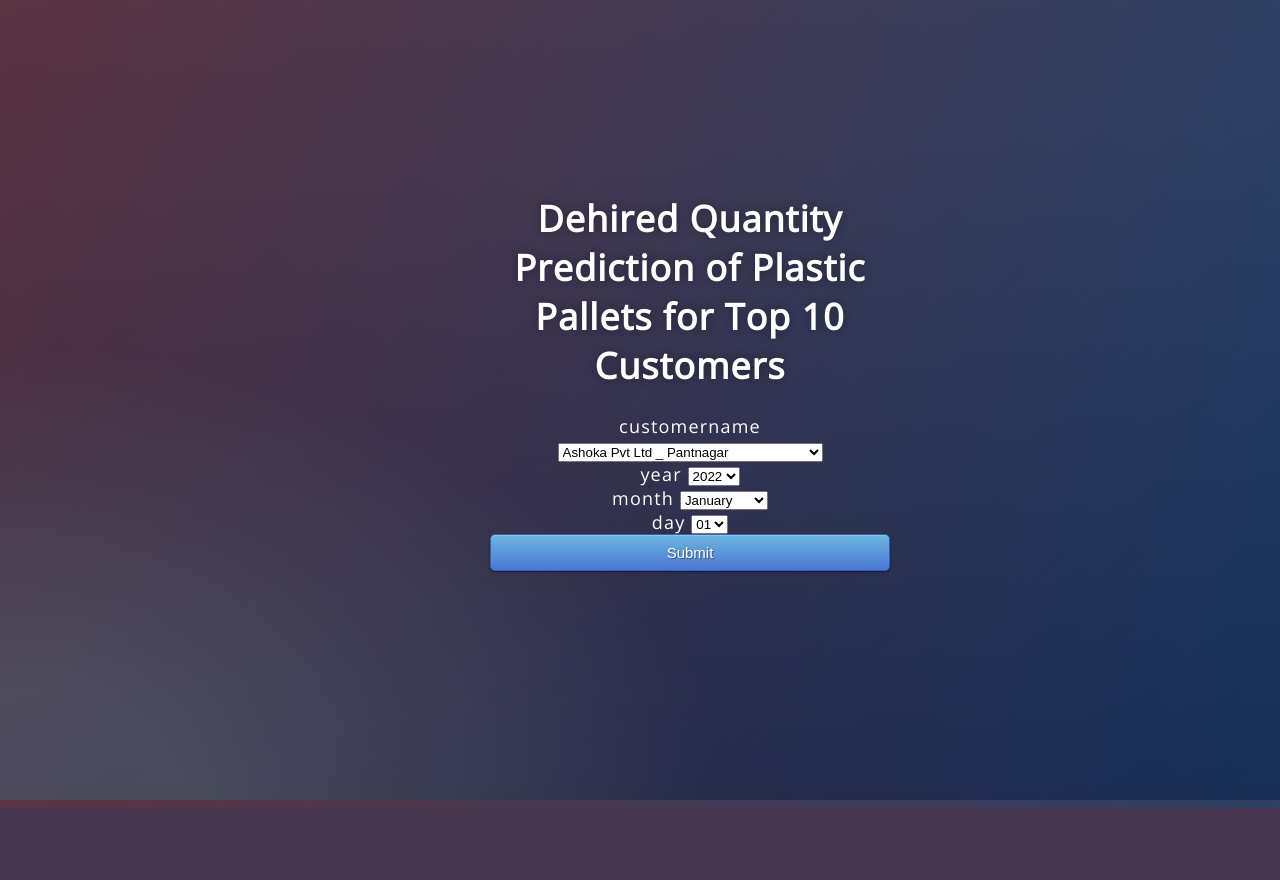
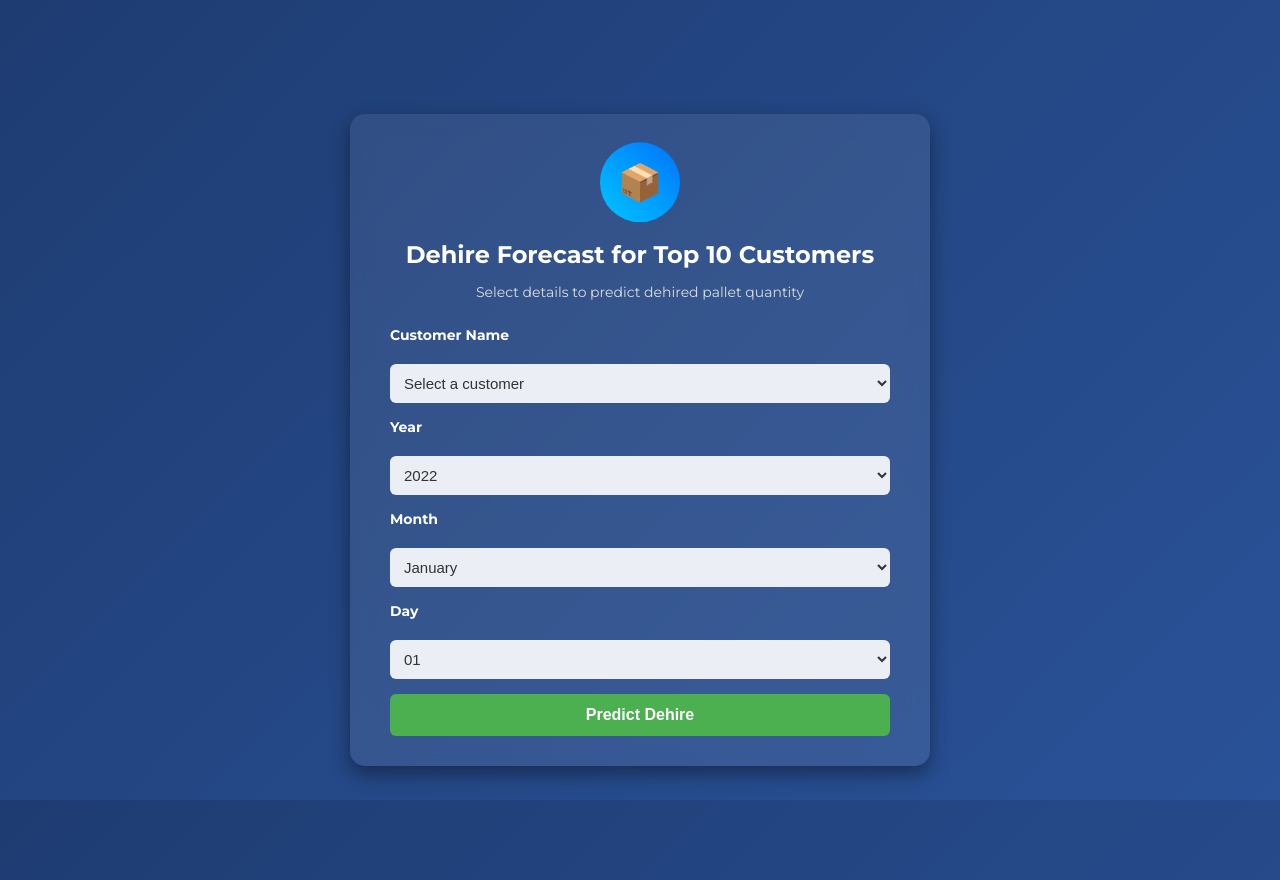
Before and after one commit to herbertmoses/ML-Project-Pallets-Forecasting, a Flask app: page / in a window 1280 px wide. Before the commit the page ends 808 px from the top, so only its background shows below. Run offline with Flask 3, Linux system fonts and the light colour scheme; parts of the project's set-up code (start-up, migrations or seed data) failed here and were passed over.

Commit message:
updated application better enhancement

```diff
--- a/plastic_dehired_forecast/app.py
+++ b/plastic_dehired_forecast/app.py
@@ -1,31 +1,31 @@
-# -*- coding: utf-8 -*-
-"""
-Created on Sat Feb  4 13:56:27 2023
-
-@author: God
-"""
-
+from flask import Flask, request, render_template
 import numpy as np
-from flask import Flask, request, render_template
+import sqlite3
 import pickle
 
 app = Flask(__name__)
-model = pickle.load(open('model1.pkl', 'rb'))
+
+# Load model from SQLite
+def load_model_from_db():
+    conn = sqlite3.connect('dehired_forecast.db')
+    cursor = conn.cursor()
+    cursor.execute('SELECT model FROM model_store LIMIT 1')
+    model_blob = cursor.fetchone()[0]
+    conn.close()
+    return pickle.loads(model_blob)
+
+model = load_model_from_db()
 
 @app.route('/')
 def home():
     return render_template('index.html')
 
-@app.route('/predict',methods=['POST'])
+@app.route('/predict', methods=['POST'])
 def predict():
-    '''
-    For rendering results on HTML GUI
-    '''
     float_features = [float(x) for x in request.form.values()]
     final_features = [np.array(float_features)]
     prediction = model.predict(final_features)
-
-    return render_template('index.html', prediction_text='Forecasted Quantity is {}'.format(prediction))
+    return render_template('index.html', prediction_text='Forecasted Quantity is {:.2f}'.format(prediction[0]))
 
 if __name__ == "__main__":
     app.run(debug=True, use_reloader=False)
--- /dev/null
+++ b/plastic_dehired_forecast/requirements.txt
@@ -0,0 +1,5 @@
+Flask
+numpy
+pandas
+scikit-learn
+openpyxl
--- a/plastic_dehired_forecast/static/css/style.css
+++ b/plastic_dehired_forecast/static/css/style.css
@@ -1,63 +1,145 @@
-@import url(https://fonts.googleapis.com/css?family=Open+Sans);
-.btn { display: inline-block; *display: inline; *zoom: 1; padding: 4px 10px 4px; margin-bottom: 0; font-size: 13px; line-height: 18px; color: #333333; text-align: center;text-shadow: 0 1px 1px rgba(255, 255, 255, 0.75); vertical-align: middle; background-color: #f5f5f5; background-image: -moz-linear-gradient(top, #ffffff, #e6e6e6); background-image: -ms-linear-gradient(top, #ffffff, #e6e6e6); background-image: -webkit-gradient(linear, 0 0, 0 100%, from(#ffffff), to(#e6e6e6)); background-image: -webkit-linear-gradient(top, #ffffff, #e6e6e6); background-image: -o-linear-gradient(top, #ffffff, #e6e6e6); background-image: linear-gradient(top, #ffffff, #e6e6e6); background-repeat: repeat-x; filter: progid:dximagetransform.microsoft.gradient(startColorstr=#ffffff, endColorstr=#e6e6e6, GradientType=0); border-color: #e6e6e6 #e6e6e6 #e6e6e6; border-color: rgba(0, 0, 0, 0.1) rgba(0, 0, 0, 0.1) rgba(0, 0, 0, 0.25); border: 1px solid #e6e6e6; -webkit-border-radius: 4px; -moz-border-radius: 4px; border-radius: 4px; -webkit-box-shadow: inset 0 1px 0 rgba(255, 255, 255, 0.2), 0 1px 2px rgba(0, 0, 0, 0.05); -moz-box-shadow: inset 0 1px 0 rgba(255, 255, 255, 0.2), 0 1px 2px rgba(0, 0, 0, 0.05); box-shadow: inset 0 1px 0 rgba(255, 255, 255, 0.2), 0 1px 2px rgba(0, 0, 0, 0.05); cursor: pointer; *margin-left: .3em; }
-.btn:hover, .btn:active, .btn.active, .btn.disabled, .btn[disabled] { background-color: #e6e6e6; }
-.btn-large { padding: 9px 14px; font-size: 15px; line-height: normal; -webkit-border-radius: 5px; -moz-border-radius: 5px; border-radius: 5px; }
-.btn:hover { color: #333333; text-decoration: none; background-color: #e6e6e6; background-position: 0 -15px; -webkit-transition: background-position 0.1s linear; -moz-transition: background-position 0.1s linear; -ms-transition: background-position 0.1s linear; -o-transition: background-position 0.1s linear; transition: background-position 0.1s linear; }
-.btn-primary, .btn-primary:hover { text-shadow: 0 -1px 0 rgba(0, 0, 0, 0.25); color: #ffffff; }
-.btn-primary.active { color: rgba(255, 255, 255, 0.75); }
-.btn-primary { background-color: #4a77d4; background-image: -moz-linear-gradient(top, #6eb6de, #4a77d4); background-image: -ms-linear-gradient(top, #6eb6de, #4a77d4); background-image: -webkit-gradient(linear, 0 0, 0 100%, from(#6eb6de), to(#4a77d4)); background-image: -webkit-linear-gradient(top, #6eb6de, #4a77d4); background-image: -o-linear-gradient(top, #6eb6de, #4a77d4); background-image: linear-gradient(top, #6eb6de, #4a77d4); background-repeat: repeat-x; filter: progid:dximagetransform.microsoft.gradient(startColorstr=#6eb6de, endColorstr=#4a77d4, GradientType=0);  border: 1px solid #3762bc; text-shadow: 1px 1px 1px rgba(0,0,0,0.4); box-shadow: inset 0 1px 0 rgba(255, 255, 255, 0.2), 0 1px 2px rgba(0, 0, 0, 0.5); }
-.btn-primary:hover, .btn-primary:active, .btn-primary.active, .btn-primary.disabled, .btn-primary[disabled] { filter: none; background-color: #4a77d4; }
-.btn-block { width: 100%; display:block; }
+body, html {
+	margin: 0;
+	padding: 0;
+	font-family: 'Montserrat', sans-serif;
+	background: linear-gradient(135deg, #1e3c72, #2a5298);
+	height: 100%;
+	color: #fff;
+  }
 
-* { -webkit-box-sizing:border-box; -moz-box-sizing:border-box; -ms-box-sizing:border-box; -o-box-sizing:border-box; box-sizing:border-box; }
+  .container {
+	min-height: 100vh;
+	display: flex;
+	justify-content: center;
+	align-items: center;
+	padding: 40px 20px;
+  }
 
-html { width: 100%; height:100%; overflow:hidden; }
+  .fade-in {
+	animation: fadeIn 1.5s ease-in;
+  }
 
-body {
+  @keyframes fadeIn {
+	from { opacity: 0; transform: translateY(20px); }
+	to { opacity: 1; transform: translateY(0); }
+  }
+
+  .form-box {
+	background: rgba(255, 255, 255, 0.08);
+	padding: 30px 40px;
+	border-radius: 15px;
+	box-shadow: 0 8px 20px rgba(0, 0, 0, 0.4);
+	max-width: 500px;
 	width: 100%;
-	height:100%;
-	font-family: 'Open Sans', sans-serif;
-	background: #092756;
-	color: #fff;
-	font-size: 18px;
-	text-align:center;
-	letter-spacing:1.2px;
-	background: -moz-radial-gradient(0% 100%, ellipse cover, rgba(104,128,138,.4) 10%,rgba(138,114,76,0) 40%),-moz-linear-gradient(top,  rgba(57,173,219,.25) 0%, rgba(42,60,87,.4) 100%), -moz-linear-gradient(-45deg,  #670d10 0%, #092756 100%);
-	background: -webkit-radial-gradient(0% 100%, ellipse cover, rgba(104,128,138,.4) 10%,rgba(138,114,76,0) 40%), -webkit-linear-gradient(top,  rgba(57,173,219,.25) 0%,rgba(42,60,87,.4) 100%), -webkit-linear-gradient(-45deg,  #670d10 0%,#092756 100%);
-	background: -o-radial-gradient(0% 100%, ellipse cover, rgba(104,128,138,.4) 10%,rgba(138,114,76,0) 40%), -o-linear-gradient(top,  rgba(57,173,219,.25) 0%,rgba(42,60,87,.4) 100%), -o-linear-gradient(-45deg,  #670d10 0%,#092756 100%);
-	background: -ms-radial-gradient(0% 100%, ellipse cover, rgba(104,128,138,.4) 10%,rgba(138,114,76,0) 40%), -ms-linear-gradient(top,  rgba(57,173,219,.25) 0%,rgba(42,60,87,.4) 100%), -ms-linear-gradient(-45deg,  #670d10 0%,#092756 100%);
-	background: -webkit-radial-gradient(0% 100%, ellipse cover, rgba(104,128,138,.4) 10%,rgba(138,114,76,0) 40%), linear-gradient(to bottom,  rgba(57,173,219,.25) 0%,rgba(42,60,87,.4) 100%), linear-gradient(135deg,  #670d10 0%,#092756 100%);
-	filter: progid:DXImageTransform.Microsoft.gradient( startColorstr='#3E1D6D', endColorstr='#092756',GradientType=1 );
+	backdrop-filter: blur(10px);
+  }
 
-}
-.login {
+  .logo-circle {
+	width: 80px;
+	height: 80px;
+	background: linear-gradient(45deg, #00c6ff, #0072ff);
+	border-radius: 50%;
+	display: flex;
+	align-items: center;
+	justify-content: center;
+	font-size: 36px;
+	margin: 0 auto 10px;
+	animation: float 3s ease-in-out infinite;
+	cursor: help;
+  }
+
+  @keyframes float {
+	0% { transform: translateY(0); }
+	50% { transform: translateY(-5px); }
+	100% { transform: translateY(0); }
+  }
+
+  .header {
+	text-align: center;
+	margin-bottom: 25px;
+  }
+
+  .header h1 {
+	font-size: 24px;
+	margin-bottom: 5px;
+  }
+
+  .header p {
+	font-size: 14px;
+	color: #ddd;
+  }
+
+  form {
+	display: flex;
+	flex-direction: column;
+	gap: 15px;
+  }
+
+  label {
+	font-weight: 600;
+	font-size: 14px;
+	margin-bottom: 5px;
+	position: relative;
+  }
+
+  .hover-label::after {
+	content: "";
 	position: absolute;
-	top: 40%;
-	left: 50%;
-	margin: -150px 0 0 -150px;
-	width:400px;
-	height:400px;
-}
+	width: 0;
+	height: 2px;
+	left: 0;
+	bottom: -2px;
+	background-color: #4CAF50;
+	transition: width 0.3s ease;
+  }
 
-.login h1 { color: #fff; text-shadow: 0 0 10px rgba(0,0,0,0.3); letter-spacing:1px; text-align:center; }
+  .hover-label:hover::after {
+	width: 100%;
+  }
 
-input {
-	width: 100%;
-	margin-bottom: 10px;
-	background: rgba(0,0,0,0.3);
+  select {
+	padding: 10px;
 	border: none;
+	border-radius: 6px;
+	background-color: rgba(255,255,255,0.9);
+	color: #333;
+	font-size: 15px;
+	transition: 0.3s;
+  }
+
+  select:focus {
 	outline: none;
-	padding: 10px;
-	font-size: 13px;
-	color: #fff;
-	text-shadow: 1px 1px 1px rgba(0,0,0,0.3);
-	border: 1px solid rgba(0,0,0,0.3);
-	border-radius: 4px;
-	box-shadow: inset 0 -5px 45px rgba(100,100,100,0.2), 0 1px 1px rgba(255,255,255,0.2);
-	-webkit-transition: box-shadow .5s ease;
-	-moz-transition: box-shadow .5s ease;
-	-o-transition: box-shadow .5s ease;
-	-ms-transition: box-shadow .5s ease;
-	transition: box-shadow .5s ease;
-}
-input:focus { box-shadow: inset 0 -5px 45px rgba(100,100,100,0.4), 0 1px 1px rgba(255,255,255,0.2); }
+	box-shadow: 0 0 5px #1e90ff;
+  }
+
+  .submit-btn {
+	background-color: #4CAF50;
+	color: white;
+	padding: 12px;
+	border: none;
+	border-radius: 6px;
+	cursor: pointer;
+	font-size: 16px;
+	font-weight: bold;
+	transition: background 0.3s, transform 0.2s;
+  }
+
+  .submit-btn:hover {
+	background-color: #45a049;
+	transform: scale(1.03);
+  }
+
+  .result {
+	background: rgba(0, 128, 0, 0.25);
+	margin-top: 20px;
+	padding: 15px;
+	border-radius: 8px;
+	text-align: center;
+	animation: bounceIn 0.8s ease;
+  }
+
+  @keyframes bounceIn {
+	0% { transform: scale(0.5); opacity: 0; }
+	60% { transform: scale(1.1); opacity: 1; }
+	100% { transform: scale(1); }
+  }
--- a/plastic_dehired_forecast/templates/index.html
+++ b/plastic_dehired_forecast/templates/index.html
@@ -1,24 +1,25 @@
 <!DOCTYPE html>
-<html >
-<!--From https://codepen.io/frytyler/pen/EGdtg-->
+<html lang="en">
 <head>
   <meta charset="UTF-8">
-  <title>ML API</title>
-  <link href='https://fonts.googleapis.com/css?family=Pacifico' rel='stylesheet' type='text/css'>
-<link href='https://fonts.googleapis.com/css?family=Arimo' rel='stylesheet' type='text/css'>
-<link href='https://fonts.googleapis.com/css?family=Hind:300' rel='stylesheet' type='text/css'>
-<link href='https://fonts.googleapis.com/css?family=Open+Sans+Condensed:300' rel='stylesheet' type='text/css'>
+  <title>Plastic Pallet Dehire Forecast</title>
+  <link href="https://fonts.googleapis.com/css2?family=Montserrat:wght@400;700&display=swap" rel="stylesheet">
   <link rel="stylesheet" href="{{ url_for('static', filename='css/style.css') }}">
-
+  <meta name="viewport" content="width=device-width, initial-scale=1.0">
 </head>
 
 <body>
- <div class="login">
-	<h1>Dehired Quantity Prediction of Plastic Pallets for Top 10 Customers</h1>
-
-   <form action="{{ url_for('predict')}}"method="post">
-	<label for="Customer/Vendor Name">customername</label>
-	<select id="Customer/Vendor Name" name="Customer/Vendor Name">
+  <div class="container fade-in">
+    <div class="form-box">
+      <div class="header">
+        <div class="logo-circle" title="Forecast App">📦</div>
+        <h1>Dehire Forecast for Top 10 Customers</h1>
+        <p>Select details to predict dehired pallet quantity</p>
+      </div>
+      <form action="{{ url_for('predict')}}" method="post">
+        <label for="Customer/Vendor Name" class="hover-label">Customer Name</label>
+        <select id="Customer/Vendor Name" name="Customer/Vendor Name" required>
+          <option disabled selected>Select a customer</option>
           <option value="0">Ashoka Pvt Ltd _ Pantnagar</option>
           <option value="1">BRAC INDIA PRIVATE LIMITED _ Bawal</option>
           <option value="2">BRAC India PVT LTD _ Sanand</option>
@@ -30,74 +31,40 @@
           <option value="8">TMO Limited Sanand _ Ahmedabad</option>
           <option value="9">TMO Ltd _ Jamshedpur</option>
         </select>
-	<br>
-	<label for="Year">year</label>
-	<select id="Year" name="Year">
+
+        <label for="Year" class="hover-label">Year</label>
+        <select id="Year" name="Year" required>
           <option value="2022">2022</option>
           <option value="2023">2023</option>
           <option value="2024">2024</option>
           <option value="2025">2025</option>
         </select>
-	<br>
-	<label for="Month">month</label>
-	<select id="Month" name="Month">
-	<option value="1">January</option>
-	<option value="2">February</option>
-	<option value="3">March</option>
-	<option value="4">April</option>
-	<option value="5">May</option>
-	<option value="6">June</option>
-	<option value="7">July</option>
-	<option value="8">August</option>
-	<option value="9">September</option>
-	<option value="10">October</option>
-	<option value="11">November</option>
-	<option value="12">December</option>
+
+        <label for="Month" class="hover-label">Month</label>
+        <select id="Month" name="Month" required>
+          {% for m in range(1,13) %}
+            <option value="{{ m }}">{{ ["January", "February", "March", "April", "May", "June",
+                                        "July", "August", "September", "October", "November", "December"][m-1] }}</option>
+          {% endfor %}
         </select>
-	<br>
-	<label for="Day">day</label>
-	<select id="Day" name="Day">
-	<option value="1">01</option>
-	<option value="2">02</option>
-	<option value="3">03</option>
-	<option value="4">04</option>
-	<option value="5">05</option>
-	<option value="6">06</option>
-	<option value="7">07</option>
-	<option value="8">08</option>
-	<option value="9">09</option>
-	<option value="10">10</option>
-	<option value="11">11</option>
-	<option value="12">12</option>
-	<option value="13">13</option>
-	<option value="14">14</option>
-	<option value="15">15</option>
-	<option value="16">16</option>
-	<option value="17">17</option>
-	<option value="18">18</option>
-	<option value="19">19</option>
-	<option value="20">20</option>
-	<option value="21">21</option>
-	<option value="22">22</option>
-	<option value="23">23</option>
-	<option value="24">24</option>
-	<option value="25">25</option>
-	<option value="26">26</option>
-	<option value="27">27</option>
-	<option value="28">28</option>
-	<option value="29">29</option>
-	<option value="30">30</option>
-	<option value="31">31</option>
+
+        <label for="Day" class="hover-label">Day</label>
+        <select id="Day" name="Day" required>
+          {% for d in range(1, 32) %}
+            <option value="{{ d }}">{{ "{:02d}".format(d) }}</option>
+          {% endfor %}
         </select>
-	<br>
-	<button type="submit" class="btn btn-primary btn-block btn-large">Submit</button>
+
+        <button type="submit" class="submit-btn">Predict Dehire</button>
       </form>
 
-  <br>
-  <br>
-  {{ prediction_text }}
-
+      {% if prediction_text %}
+        <div class="result bounce">
+          <h2>Prediction:</h2>
+          <p>{{ prediction_text }}</p>
         </div>
-
+      {% endif %}
+    </div>
+  </div>
 </body>
 </html>
```
Also changed, not shown: plastic_dehired_forecast/model_building_plastic_dehired.py (+37 -104 lines), plastic_dehired_forecast/upload_to-sql.py (added, +16 -0 lines), plastic_dehired_forecast/dehired_forecast.db (added), 3 other files. Lines whose indentation alone changed are shown as unchanged.
